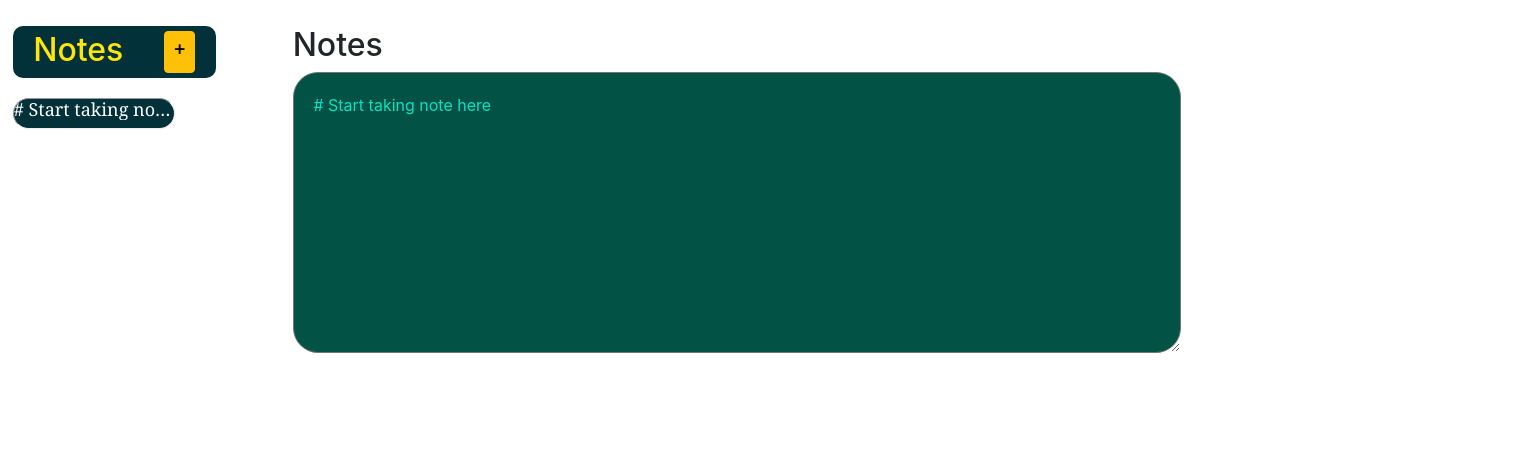
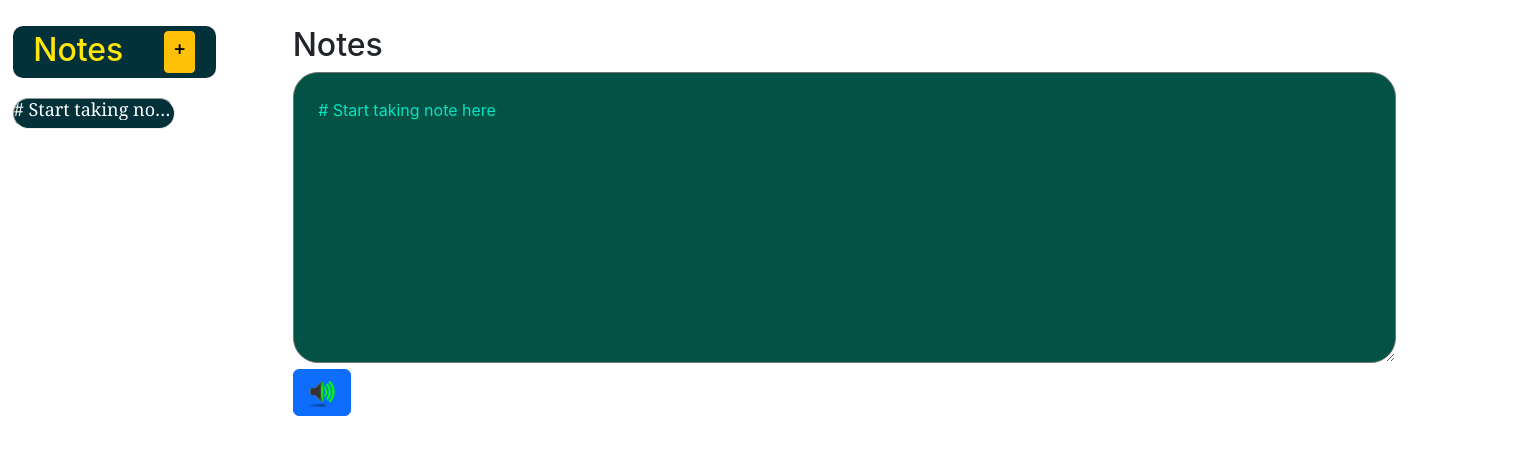
Before and after one commit to Mohdumar123/Note_Editor, a React (Create React App) app: page / in a window 1280 px wide. Both pictures are taken after a click on the button "Create One Now". Shown: the top 454 px of the page, 1519 px wide, since content can reach past the window. Built offline with nearby package versions, Linux system fonts and the light colour scheme.

Commit message:
speech feature added

```diff
--- a/src/App.css
+++ b/src/App.css
@@ -109,3 +109,8 @@ margin: 5px 10px;
   background-color: rgb(0, 48, 48);
   color: rgb(0, 216, 216);
 }
+
+.sound{
+  height: 3%;
+  widows: 3%;
+}
--- a/src/components/Main.js
+++ b/src/components/Main.js
@@ -1,20 +1,27 @@
 import React from 'react'
 
-export default function Main({currentNote,updateNote}) {
+export default function Main({ currentNote, updateNote }) {
 
-//    const [text,setText] = React.useState("")
+    //    const [text,setText] = React.useState("")
 
-   function handleChange(event){
-      const txt = event.target.value
-       updateNote(txt)
-   }
+    function handleChange(event) {
+        const txt = event.target.value
+        updateNote(txt)
+    }
+
+    function handleSound() {
+        let msg = currentNote.body
+        let utterance = new SpeechSynthesisUtterance(msg);
+        speechSynthesis.speak(utterance)
+    }
 
     // console.log(currentNote)
     return (
         <div className='main-area'>
             <h2>Notes</h2>
             <textarea className="textNote" name="text" cols="100" rows="10" onChange={handleChange} value={currentNote.body}></textarea>
-
+            <br/>
+            <img src="sound.png" alt="" className="btn btn-primary sound" onClick={handleSound}></img>
         </div>
     )
 }
```
Also changed, not shown: public/sound.png (added).
